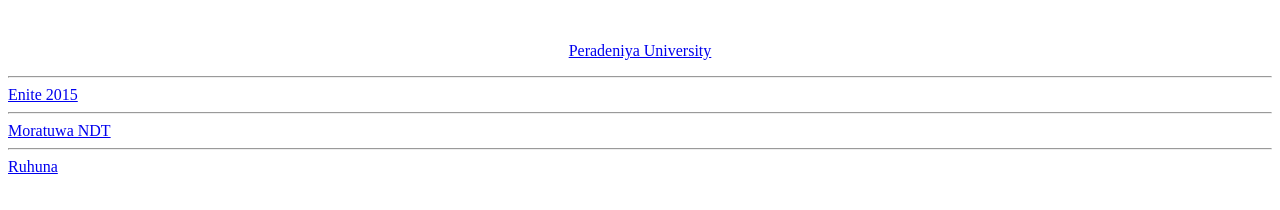
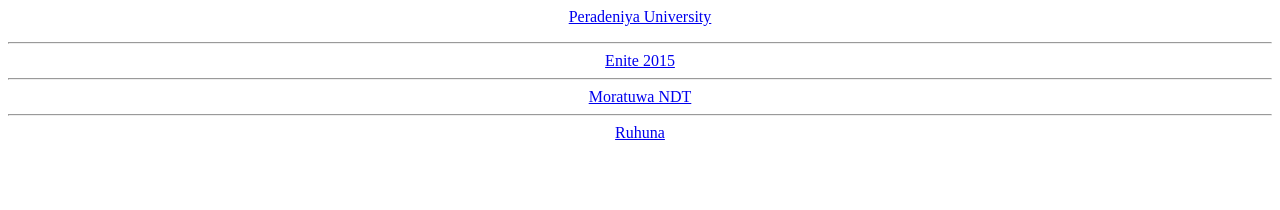
Before and after one commit to yasithbuddhima/sasnakasansada, a plain HTML site: page index.html in a window 1280 px wide. Drawn offline with Linux system fonts and the light colour scheme.

Commit message:
Update index.html

```diff
--- a/index.html
+++ b/index.html
@@ -1,5 +1,5 @@
-<br>
-<hl><p style="text-align:center">
+<div style="text-align:center">
+<p style="text-align:center">
 <a href="https://youtu.be/5s5nL2vh3kY?si=ypX790CPesQOIlIa" target="_blank">Peradeniya University </a><br>
   <hr>
 <a href="https://youtu.be/A9vHuPMpY8M?si=3uKk0iQa757VCe28" target="_blank" > Enite 2015 </a><br>
@@ -8,3 +8,4 @@
   <hr>
     <a href="https://youtu.be/nu58h3_HLVQ?si=z71e1v3heD-4sUUn" target="_blank">Ruhuna </a><br>
   </p>
+</div>
```
